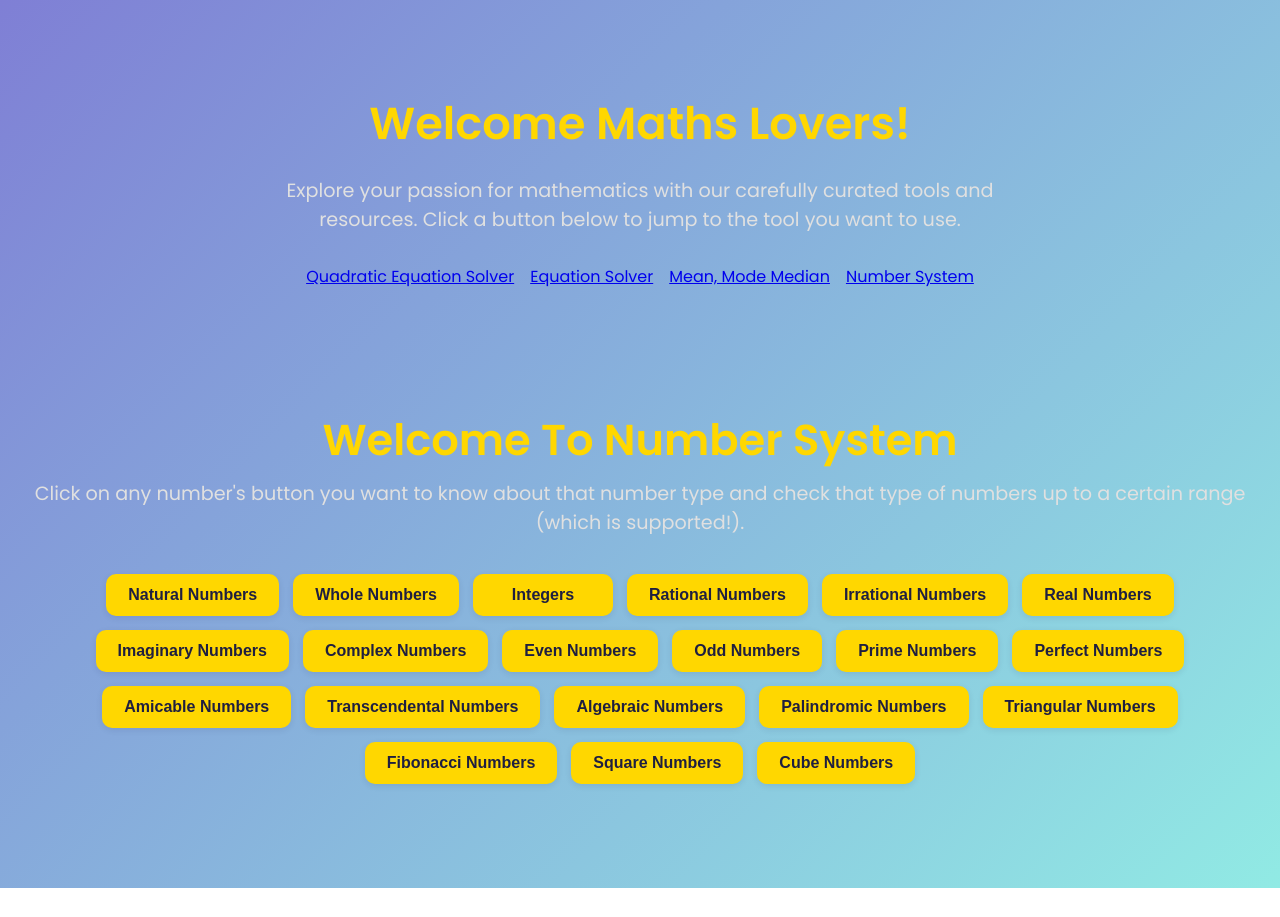
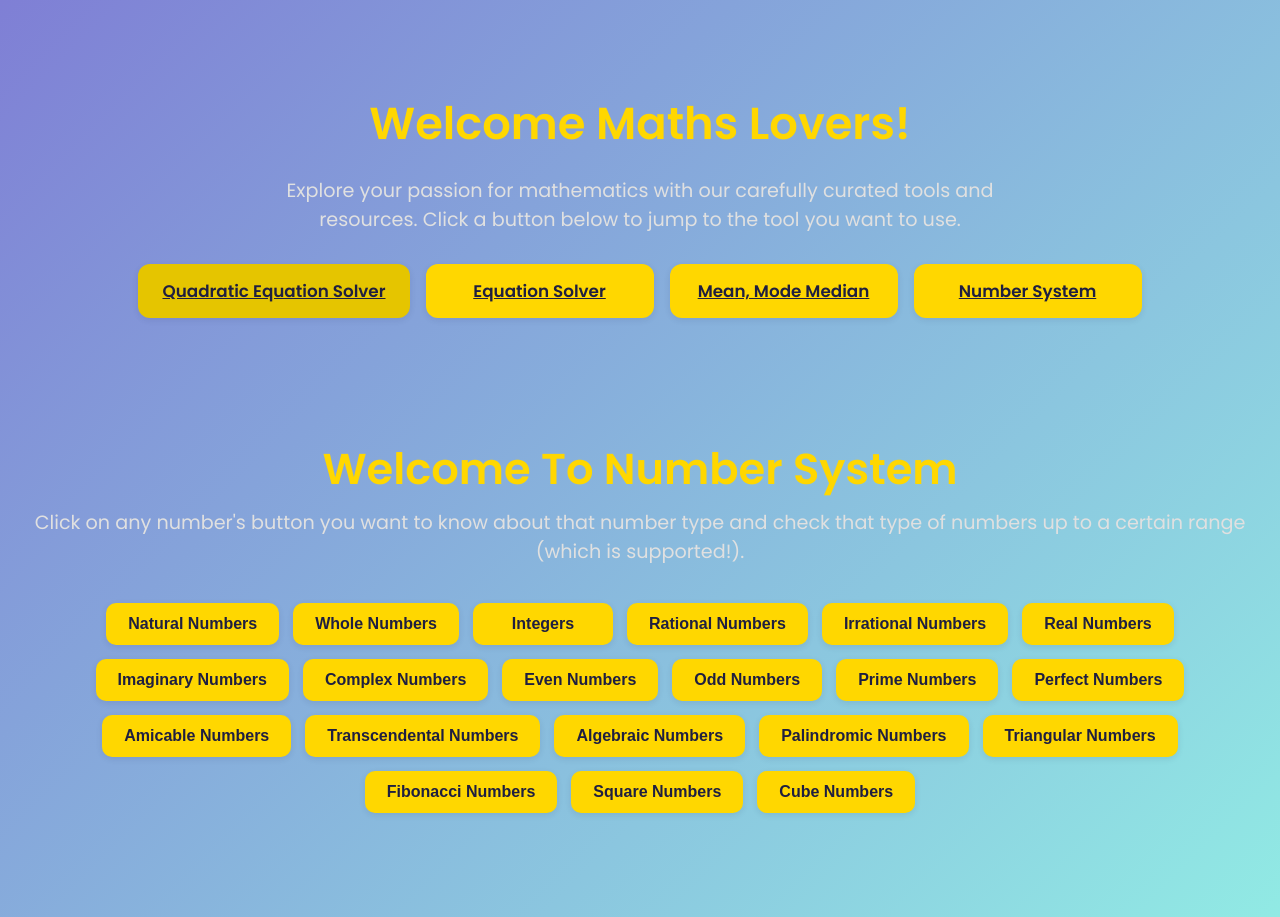
Before and after one commit to iharish17/Number_System, a plain HTML site: page index.html in a window 1280 px wide. In both pictures the pointer is over the link "Quadratic Equation Solver". Before the commit the page ends 888 px from the top, so only its background shows below. Drawn offline with Linux system fonts and the light colour scheme.

Commit message:
Update style.css

```diff
--- a/style.css
+++ b/style.css
@@ -38,7 +38,7 @@ body {
       margin-bottom: 50px;
     }
 
-    .link-buttons-row button {
+    .link-buttons-row a {
       background: #ffd700;
       color: #1f1f40;
       border: none;
@@ -52,7 +52,7 @@ body {
       min-width: 180px;
     }
 
-    .link-buttons-row button:hover {
+    .link-buttons-row a:hover {
       background: #e5c500;
     }
 
```
